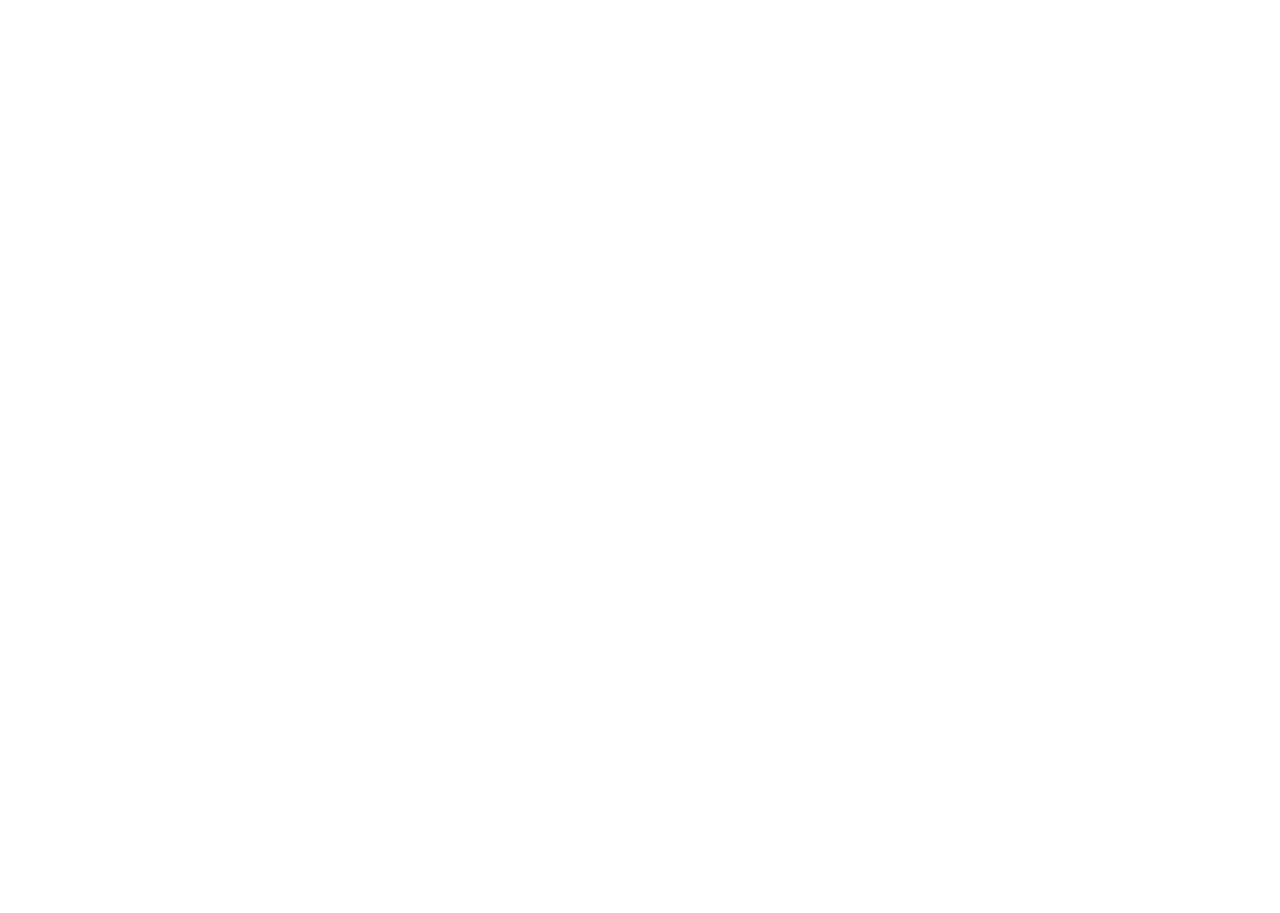
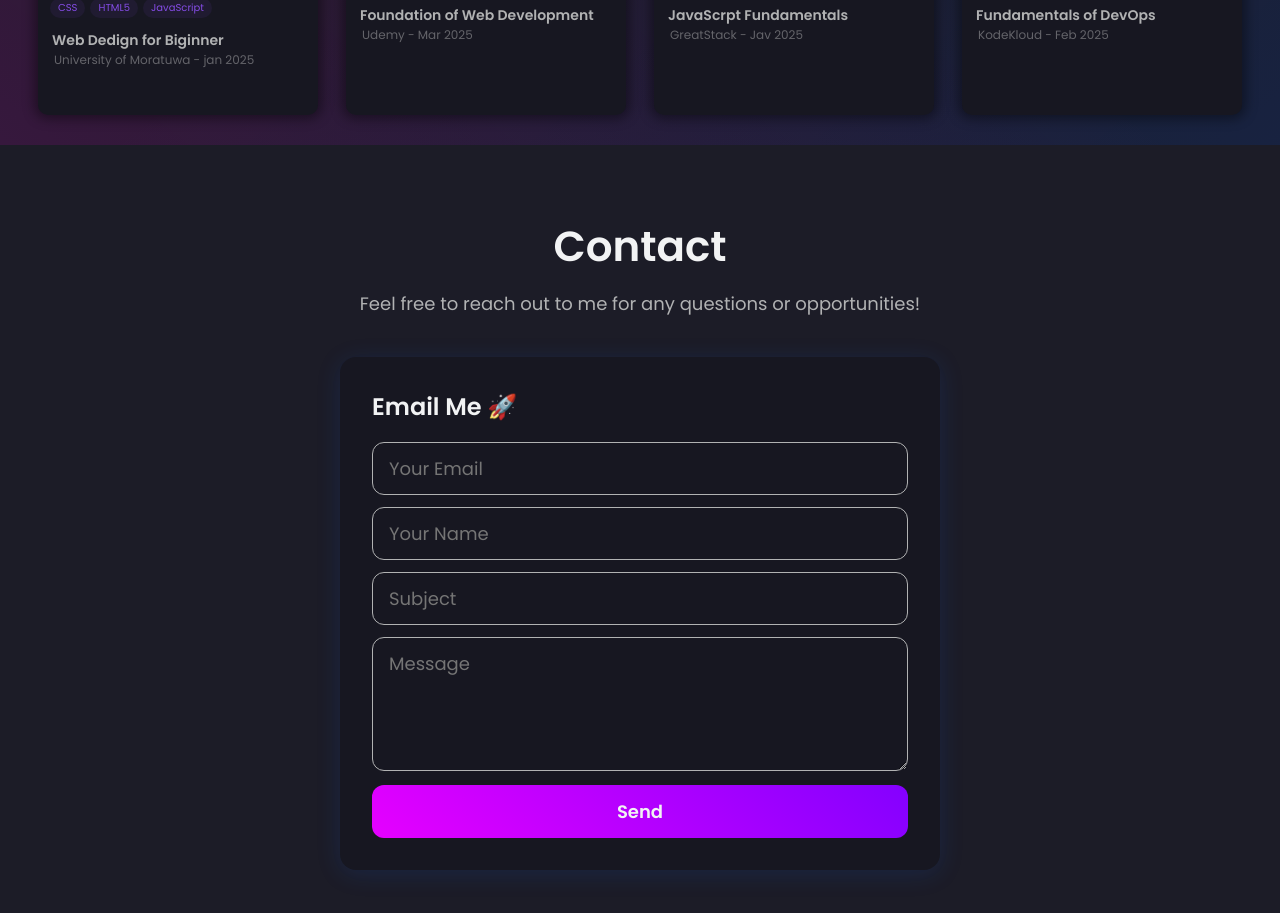
Before and after one commit to Nirosh-Edirisinghe/portfolio, a React (Vite) app: page / in a window 1280 px wide. Shown: the part 3814-4727 px from the top of the page. Before the commit the page ends 3099 px from the top, so only its background shows below. Built offline with nearby package versions, Linux system fonts and the light colour scheme; a web font is replaced by a local one.

Commit message:
add contact sction

```diff
--- a/src/App.jsx
+++ b/src/App.jsx
@@ -7,6 +7,9 @@
 import Skill from './Components/Skill/Skill';
 import {BrowserRouter as Router } from 'react-router-dom';
 import Projects from "./Components/Projects/projects";
+import Achivements from './Components/Achivements/achivements';
+import Contact from './Components/Contact/Contact';
+
 
 const Body = styled.div`
   background-color: ${({theme})=>theme.bg};
@@ -29,11 +32,16 @@
         <Router>
         <Navbar/>
         <Body>
+
           <Hero/>
           <Wrapper>
             <Skill/>
           </Wrapper>
         <Projects/>
+          <Wrapper>
+            <Achivements/>
+          </Wrapper>
+          <Contact/>
         </Body>
         </Router>
 
--- /dev/null
+++ b/src/Components/Contact/Contact.jsx
@@ -0,0 +1,50 @@
+import React from 'react'
+import { Container, Wrapper,Title,Desc,ContactForm,ContactTitle,ContactInput,ContactInputMessage,ContactButton } from './ContactStyle';
+
+const Contact = () => {
+  const onSubmit = async (event) => {
+    event.preventDefault();
+    const formData = new FormData(event.target);
+
+    formData.append("access_key", "a801871c-519e-433d-ad72-e25ddd8492eb");
+
+    const object = Object.fromEntries(formData);
+    const json = JSON.stringify(object);
+
+    const res = await fetch("https://api.web3forms.com/submit", {
+      method: "POST",
+      headers: {
+        "Content-Type": "application/json",
+        Accept: "application/json"
+      },
+      body: json
+    }).then((res) => res.json());
+
+    if (res.success) {
+      alert(res.message);
+      event.target.reset();
+    }
+  };
+  return (
+    <div>
+      <Container id='contact'>
+         <Wrapper>
+         <Title>Contact</Title>
+         <Desc>Feel free to reach out to me for any questions or opportunities!</Desc>
+
+         <ContactForm onSubmit={onSubmit}>
+          <ContactTitle>Email Me 🚀</ContactTitle>
+          <ContactInput placeholder="Your Email" name="from_email" />
+          <ContactInput placeholder="Your Name" name="from_name" />
+          <ContactInput placeholder="Subject" name="subject" />
+          <ContactInputMessage placeholder="Message" rows="4" name="message" />
+          <ContactButton type="submit" value="Send" />
+        </ContactForm>
+         </Wrapper>
+      </Container>
+
+    </div>
+  )
+}
+
+export default Contact
--- /dev/null
+++ b/src/Components/Contact/ContactStyle.js
@@ -0,0 +1,116 @@
+import styled from "styled-components";
+
+export const Container = styled.div`
+display: flex;
+flex-direction: column;
+justify-content: center;
+padding-top: 50px;
+position: relative;
+z-index: 1;
+align-items: center;
+@media (max-width: 960px) {
+    padding: 0px;
+}
+`
+
+export const Wrapper = styled.div`
+position: relative;
+display: flex;
+justify-content: space-between;
+align-items: center;
+flex-direction: column;
+width: 100%;
+max-width: 1350px;
+padding: 0px 0px 80px 0px;
+gap: 12px;
+@media (max-width: 960px) {
+    flex-direction: column;
+}
+`
+
+export const Title = styled.div`
+font-size: 42px;
+text-align: center;
+font-weight: 600;
+margin-top: 20px;
+  color: ${({ theme }) => theme.text_primary};
+  @media (max-width: 768px) {
+      margin-top: 12px;
+      font-size: 32px;
+  }
+`;
+
+export const Desc = styled.div`
+    font-size: 18px;
+    text-align: center;
+    max-width: 600px;
+    color: ${({ theme }) => theme.text_secondary};
+    @media (max-width: 768px) {
+        margin-top: 12px;
+        font-size: 16px;
+    }
+`;
+export const ContactForm = styled.form`
+  width: 95%;
+  max-width: 600px;
+  display: flex;
+  flex-direction: column;
+  background-color: ${({ theme }) => theme.card};
+  padding: 32px;
+  border-radius: 16px;
+  box-shadow: rgba(23, 92, 230, 0.15) 0px 4px 24px;
+  margin-top: 28px;
+  gap: 12px;
+`
+
+export const ContactTitle = styled.div`
+  font-size: 24px;
+  margin-bottom: 6px;
+  font-weight: 600;
+  color: ${({ theme }) => theme.text_primary};
+`
+
+export const ContactInput = styled.input`
+  flex: 1;
+  background-color: transparent;
+  border: 1px solid ${({ theme }) => theme.text_secondary};
+  outline: none;
+  font-size: 18px;
+  color: ${({ theme }) => theme.text_primary};
+  border-radius: 12px;
+  padding: 12px 16px;
+  &:focus {
+    border: 1px solid ${({ theme }) => theme.primary};
+  }
+`
+
+export const ContactInputMessage = styled.textarea`
+  flex: 1;
+  background-color: transparent;
+  border: 1px solid ${({ theme }) => theme.text_secondary};
+  outline: none;
+  font-size: 18px;
+  color: ${({ theme }) => theme.text_primary};
+  border-radius: 12px;
+  padding: 12px 16px;
+  &:focus {
+    border: 1px solid ${({ theme }) => theme.primary};
+  }
+`
+
+export const ContactButton = styled.input`
+  width: 100%;
+  text-decoration: none;
+  text-align: center;
+  background: hsla(271, 100%, 50%, 1);
+  background: linear-gradient(225deg, hsla(271, 100%, 50%, 1) 0%, hsla(294, 100%, 50%, 1) 100%);
+  background: -moz-linear-gradient(225deg, hsla(271, 100%, 50%, 1) 0%, hsla(294, 100%, 50%, 1) 100%);
+  background: -webkit-linear-gradient(225deg, hsla(271, 100%, 50%, 1) 0%, hsla(294, 100%, 50%, 1) 100%);
+  padding: 13px 16px;
+  margin-top: 2px;
+  border-radius: 12px;
+  border: none;
+  color: ${({ theme }) => theme.text_primary};
+  font-size: 18px;
+  font-weight: 600;
+`
```
Also changed, not shown: src/Components/Cards/ProjectCard.jsx (line endings or trailing spaces).
